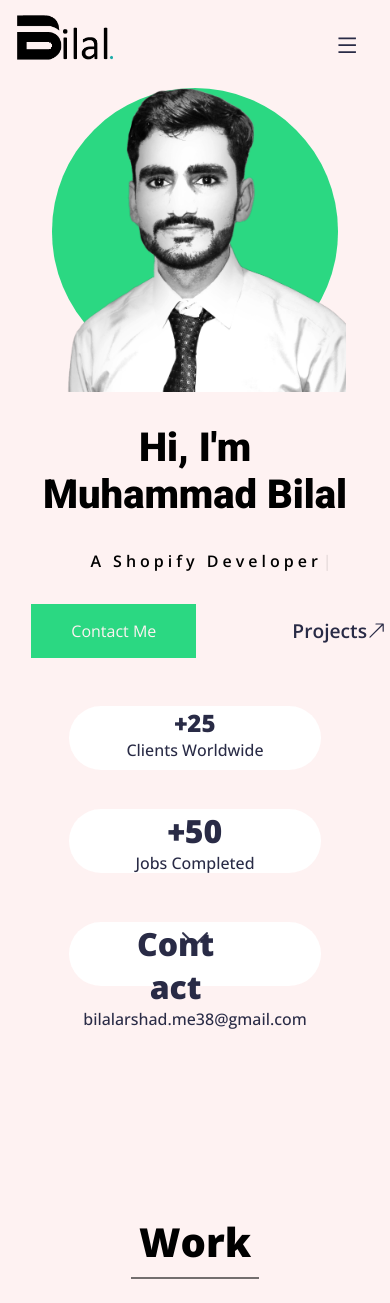
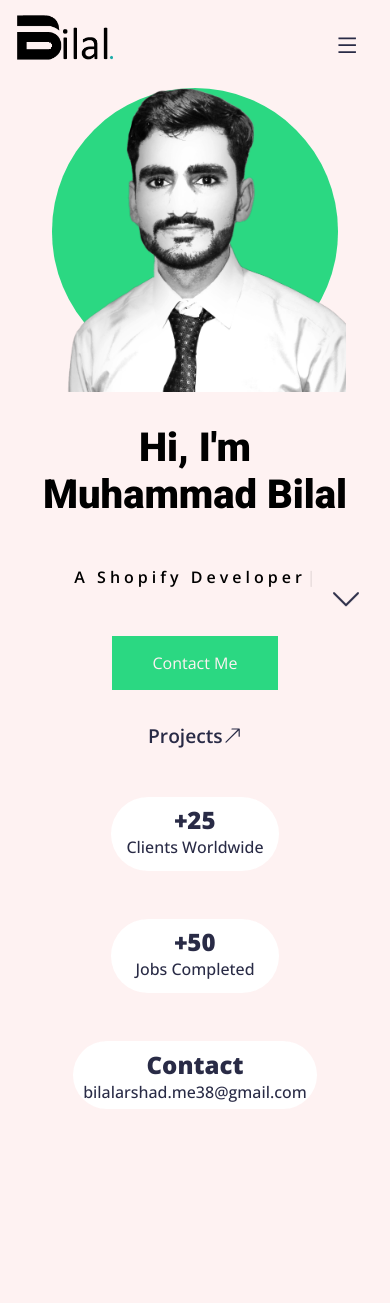
Before and after one commit to Bilal193/portfolio, a React (Create React App) app: page / in a window 390 px wide. Shown: the top 1303 px of the page. Built offline with nearby package versions, Linux system fonts and the light colour scheme.

Commit message:
home section responsiveness issues resolved

```diff
--- a/src/components/Home.jsx
+++ b/src/components/Home.jsx
@@ -72,7 +72,7 @@ const Home = () => {
                         <p>
                             +<motion.span whileInView={animationClientsCount} ref={clientCount}></motion.span>
                         </p>
-                        <span>Clients Worldwide</span>
+                        <span className='padding_bottom'>Clients Worldwide</span>
                     </article>
                     <aside>
                         <article data-margin>
@@ -82,7 +82,7 @@ const Home = () => {
 
                                 </motion.span>
                             </p>
-                            <span>Jobs Completed</span>
+                            <span className='padding_bottom'>Jobs Completed</span>
                         </article>
                         <article data-special>
                             <p>
--- a/src/styles/mediaquery.scss
+++ b/src/styles/mediaquery.scss
@@ -164,6 +164,11 @@
           }
         }
       }
+      >svg{
+        right: 5%;
+        bottom: 15%;
+        left:auto;
+      }
     }
 
     #work {
@@ -269,7 +274,7 @@
               padding: 1rem 0;
             }
             > div {
-              margin: 1rem;
+              // margin: 1rem;
               gap: 2rem;
             }
             aside {
@@ -281,30 +286,36 @@
             }
 
             article[data-special] {
-              width: 100%;
+              width: 80%;
               display: flex;
               flex-direction: column;
               align-items: center;
               margin-top: 0;
               span {
                 display: block;
-                width: 70%;
                 word-wrap: break-word;
               }
             }
-
             article {
-              width: 100%;
+              width: 55%;
               text-align: center;
               display: flex;
               flex-direction: column;
               justify-content: center;
               align-items: center;
-              margin: 3rem 0;
+              margin: 3rem auto;
+              background: $color4;
+              border-radius: 50px;
+              padding: 0.4rem;
               &::after {
-                top: 0;
-                left: 15%;
-                width: 70%;
+                content: none;
+              }
+              > p {
+                font-size: 1.5rem;
+                font-weight: 800;
+              }
+              .padding_bottom{
+                padding-bottom: 0.4rem;
               }
             }
           }
@@ -318,7 +329,8 @@
 
       > svg {
         font-size: 2rem;
-        bottom: 12%;
+        bottom: 50%;
+        right: 3%;
       }
     }
 
@@ -408,6 +420,16 @@
       }
     }
   }
+  @media screen and (max-width: 460px) {
+    #home > section:first-of-type > div > div{
+      flex-direction: column;
+      > a:first-of-type{
+        margin: 0;
+      }
+    }
+
+
+  }
 
   @media screen and (min-width: 1100px ) and (max-height: 610px) {
     #home > section:first-of-type > div{
```
